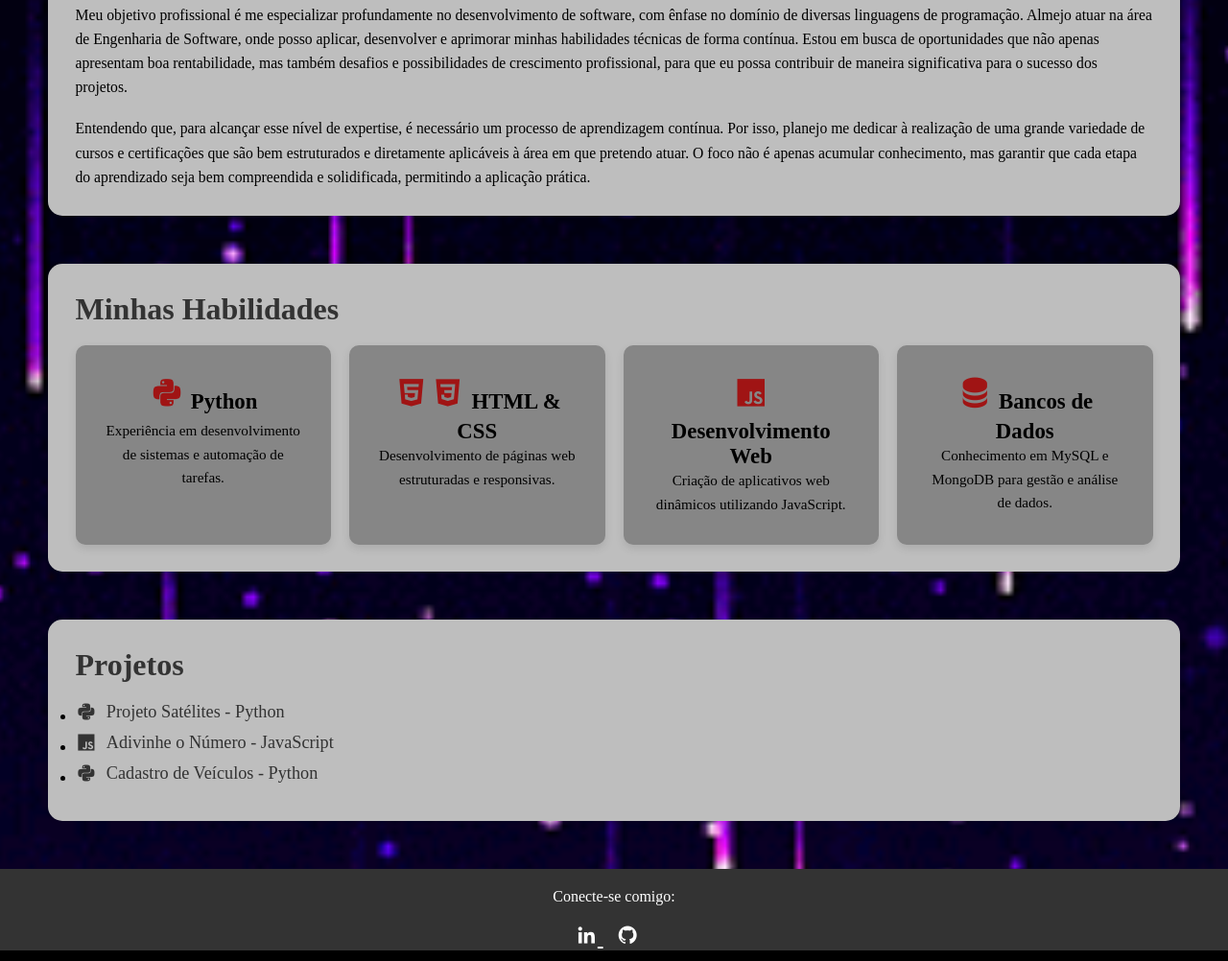
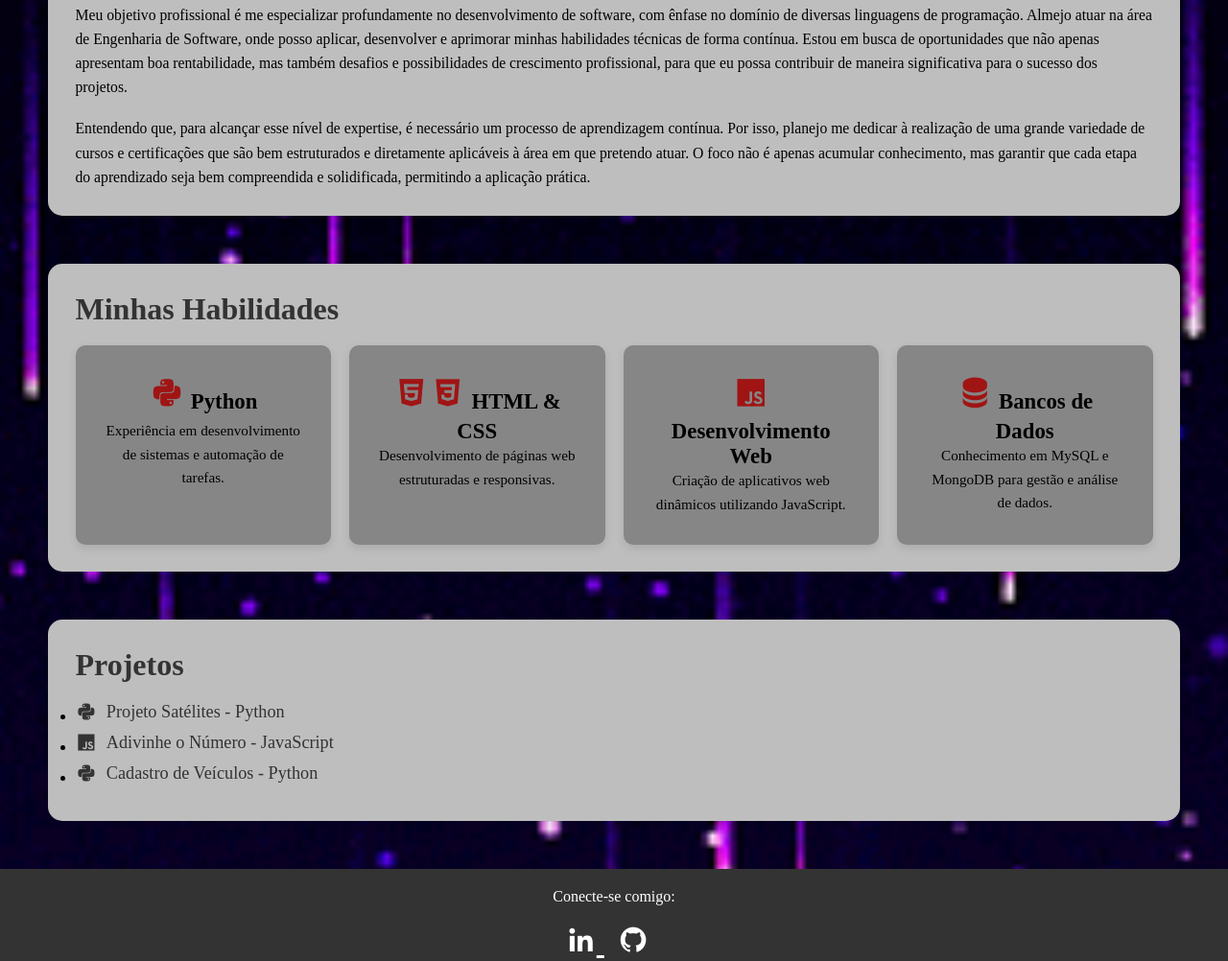
Before and after one commit to Maekawa96/Portfolio, a plain HTML site: page index.html in a window 1280 px wide. Shown: the part 835-1837 px from the top of the page at 96% size. Drawn offline with nearby package versions, Linux system fonts and the light colour scheme.

Commit message:
pequenas alterações

```diff
--- a/style.css
+++ b/style.css
@@ -120,12 +120,20 @@ footer nav {
 
 .social-links a {
     color: white;
-    font-size: 1.425rem;
+    font-size: 2rem;
     margin-right: 14.25px;
 }
 
+.social-links i {
+    transition: transform 0.3s
+
+}
 .social-links a:hover {
     color: #9900ff8c;
+}
+
+.social-links a:hover i {
+    transform: scale(1.3);
 }
 
 .link-projetos {
@@ -158,7 +166,7 @@ footer nav {
 }
 
 .link-projetos a:hover i {
-    transform: scale(1.2);
+    transform: scale(1.3);
 }
 
 .skills-grid {
```
